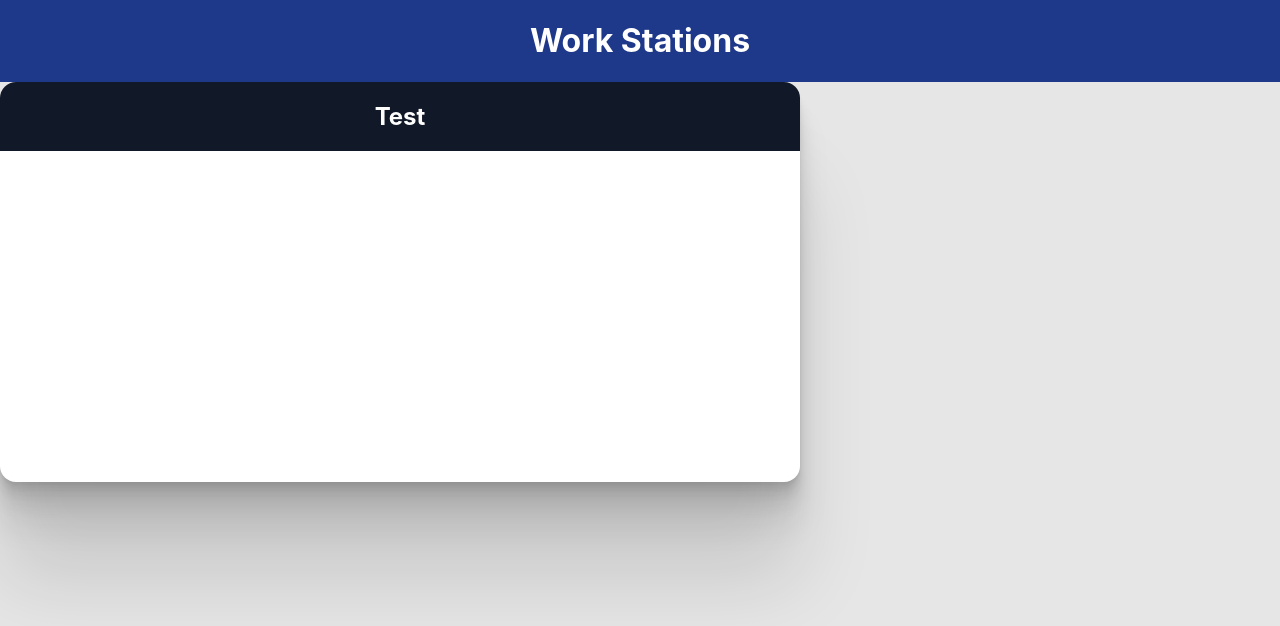
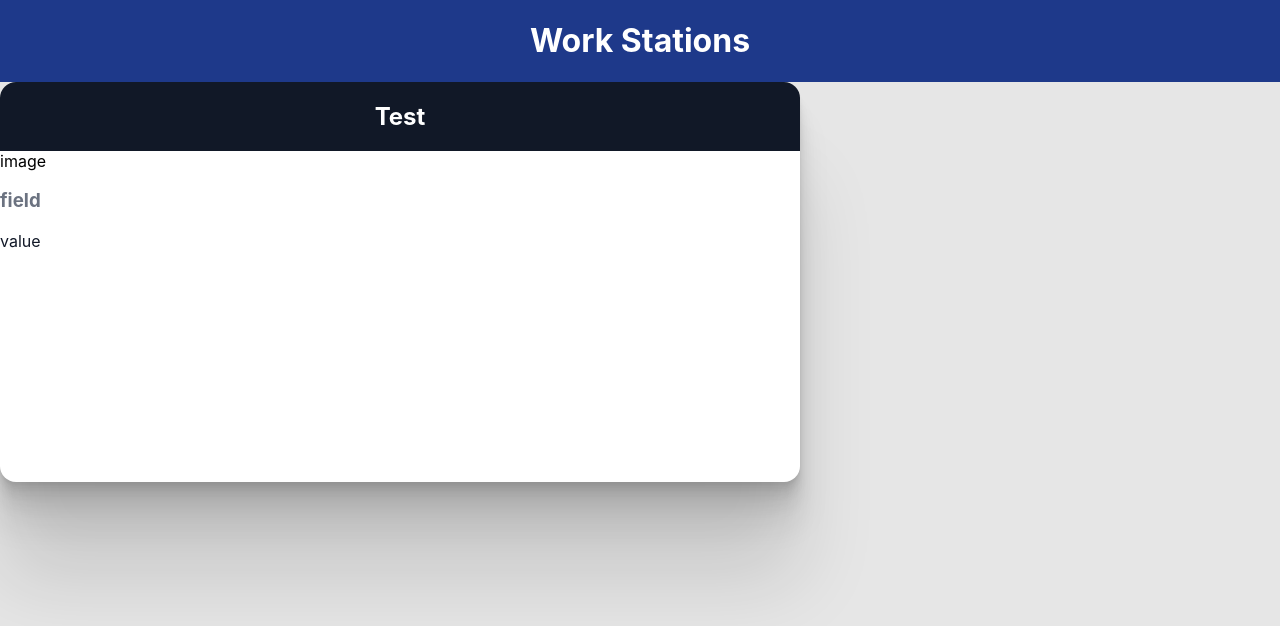
Before and after one commit to mahume/ubisense, a React (Create React App) app: page / in a window 1280 px wide. Shown: the top 626 px of the page. Built offline with nearby package versions, Linux system fonts and the light colour scheme.

Commit message:
edit: Card styles

```diff
--- a/src/components/Card/Image/index.tsx
+++ b/src/components/Card/Image/index.tsx
@@ -5,7 +5,7 @@ interface ImageProps {
 }
 
 const Image: FC<ImageProps> = ({ image }) => {
-  return <div></div>;
+  return <div>{image}</div>;
 };
 
 export default Image;
--- a/src/components/Card/index.styles.ts
+++ b/src/components/Card/index.styles.ts
@@ -1,6 +1,6 @@
 import styled from "styled-components";
 
-export const StyledContainer = styled.div`
+export const Container = styled.div`
   width: 800px;
   height: 400px;
   background-color: ${(props) => props.theme.palette.common.white};
@@ -10,3 +10,7 @@ export const StyledContainer = styled.div`
     0 22.3px 17.9px rgba(0, 0, 0, 0.072), 0 41.8px 33.4px rgba(0, 0, 0, 0.086),
     0 100px 80px rgba(0, 0, 0, 0.12);
 `;
+
+export const Content = styled.div`
+  display: grid;
+`;
--- a/src/components/Card/index.tsx
+++ b/src/components/Card/index.tsx
@@ -1,14 +1,20 @@
 import React, { FC } from "react";
-import { StyledContainer } from "./index.styles";
+import { Container, Content } from "./index.styles";
 import Header from "./Header";
+import Image from "./Image";
+import DataField from "./DataField";
 
 interface CardProps {}
 
 const Card: FC<CardProps> = (props: CardProps) => {
   return (
-    <StyledContainer>
+    <Container>
       <Header title="Test" />
-    </StyledContainer>
+      <Content>
+        <Image image="image" />
+        <DataField field="field" value="value" />
+      </Content>
+    </Container>
   );
 };
 
```
